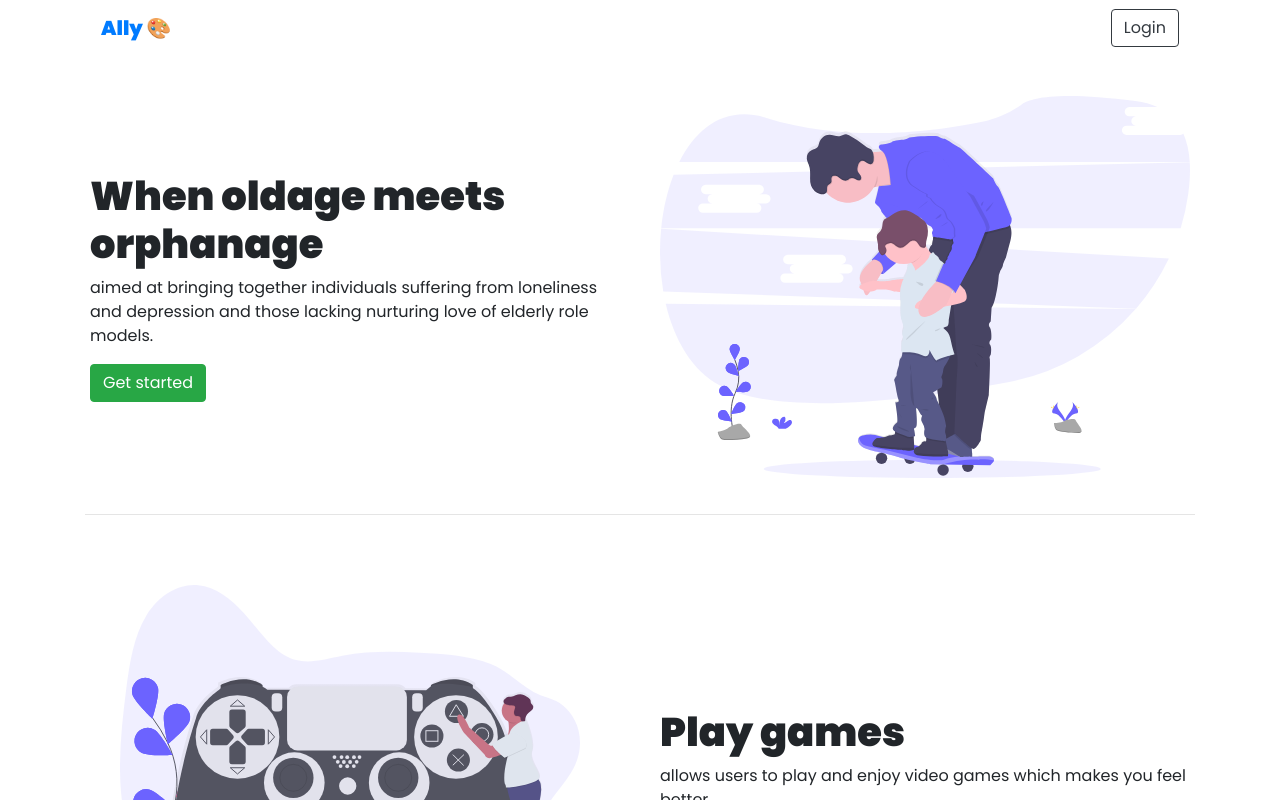
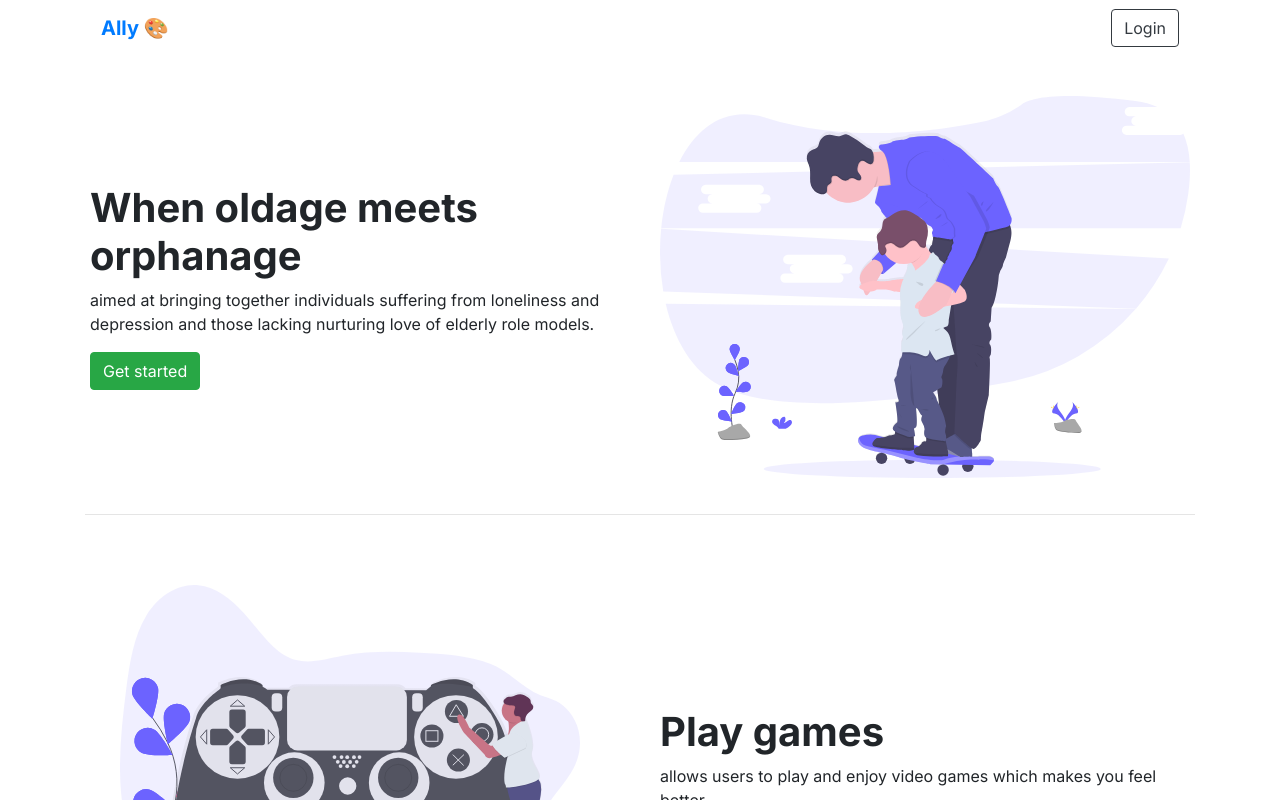
Before and after one commit to Manitej66/ally, a Next.js app: page / in a window 1280 px wide. Shown: the top 800 px of the page. Built offline with nearby package versions, Linux system fonts and the light colour scheme; no server answers.

Commit message:
updated font

```diff
--- a/globals.css
+++ b/globals.css
@@ -1,5 +1,5 @@
 * {
-  font-family: "Poppins", sans-serif;
+  font-family: "Inter", sans-serif;
 }
 
 body {
--- a/pages/_document.js
+++ b/pages/_document.js
@@ -12,12 +12,7 @@
         <Head>
           <link rel="preconnect" href="https://fonts.gstatic.com" />
           <link
-            href="https://fonts.googleapis.com/css2?family=Hind+Siliguri:wght@400;500;600;700&display=swap"
-            rel="stylesheet"
-          />
-
-          <link
-            href="https://fonts.googleapis.com/css2?family=Poppins:wght@400;600;700;800;900&display=swap"
+            href="https://fonts.googleapis.com/css2?family=Inter:wght@400;500;600;700&display=swap"
             rel="stylesheet"
           />
         </Head>
--- a/pages/books.js
+++ b/pages/books.js
@@ -8,7 +8,7 @@
       <Row style={{ margin: 5 }}>
         {data.map((book) => (
           <Col key={book.data.name} md={4} style={{ padding: 10 }}>
-            <Card style={{ width: 310 }}>
+            <Card>
               <Card.Img
                 style={{
                   height: 200,
```
